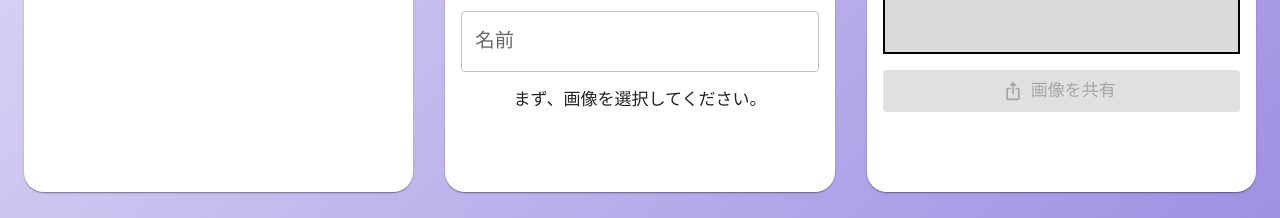
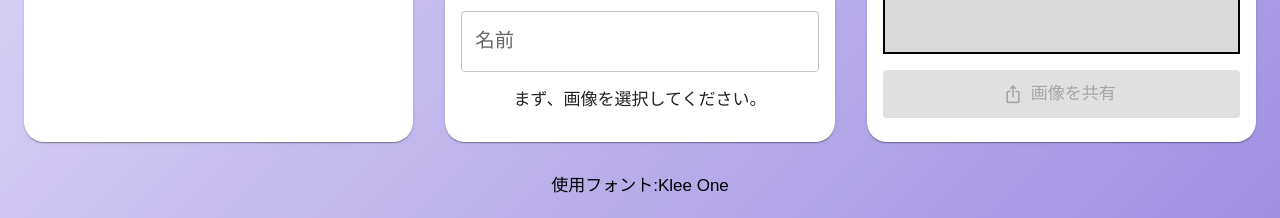
Before and after one commit to AkaakuHub/hasujimaku, a React (Vite) app: page / in a window 1280 px wide. Shown: the part 370-588 px from the top of the page. Built offline with nearby package versions, Linux system fonts and the light colour scheme; a web font is replaced by a local one.

Commit message:
fix: loadingの位置を変更

```diff
--- a/src/app/(index)/page.tsx
+++ b/src/app/(index)/page.tsx
@@ -100,7 +100,7 @@ export default function Page() {
             sx={{ width: "100%", alignItems: "stretch" }}
           >
             <Card sx={{ ...cardSx, flex: 1, minWidth: 0 }}>
-              <CardContent>
+              <CardContent sx={{ paddingBottom: "0!important" }}>
                 <Typography variant="h5" component="h2" gutterBottom sx={{ textAlign: "center" }}>
                   1.画像を選択
                 </Typography>
@@ -156,9 +156,6 @@ export default function Page() {
                       {renderingError}
                     </Typography>
                   )}
-                  <Box sx={{ display: "flex", height: 40, alignItems: "center" }}>
-                    {isFetching && <CircularProgress size={32} />}
-                  </Box>
                 </Stack>
               </CardContent>
             </Card>
@@ -190,23 +187,46 @@ export default function Page() {
                     setIsFetching={setIsFetching}
                   />
                   <Stack direction={{ xs: "column", sm: "row" }} spacing={1} sx={{ width: "100%" }}>
+                    {isFetching ? (
                       <Button
                         variant="contained"
                         color="info"
                         disabled={!canUseResult}
-                      startIcon={<IosShareIcon />}
-                      sx={{ alignSelf: "stretch", flex: 1 }}
+                        sx={{ alignSelf: "stretch", flex: 1, height: 48 }}
                         onClick={async () => {
                           const response = await fetch(resultImageUrl);
                           const blob = await response.blob();
                           const file = new File([blob], "hasunosora_jimaku.png", {
                             type: "image/png",
                           });
-                        await shareImage(() => navigator.share({ text: shareText, files: [file] }));
+                          await shareImage(() =>
+                            navigator.share({ text: shareText, files: [file] }),
+                          );
+                        }}
+                      >
+                        <CircularProgress size={30} />
+                      </Button>
+                    ) : (
+                      <Button
+                        variant="contained"
+                        color="info"
+                        disabled={!canUseResult}
+                        startIcon={<IosShareIcon />}
+                        sx={{ alignSelf: "stretch", flex: 1, height: 48 }}
+                        onClick={async () => {
+                          const response = await fetch(resultImageUrl);
+                          const blob = await response.blob();
+                          const file = new File([blob], "hasunosora_jimaku.png", {
+                            type: "image/png",
+                          });
+                          await shareImage(() =>
+                            navigator.share({ text: shareText, files: [file] }),
+                          );
                         }}
                       >
                         画像を共有
                       </Button>
+                    )}
                   </Stack>
                 </Stack>
               </CardContent>
```
Lines whose indentation alone changed are shown as unchanged.
